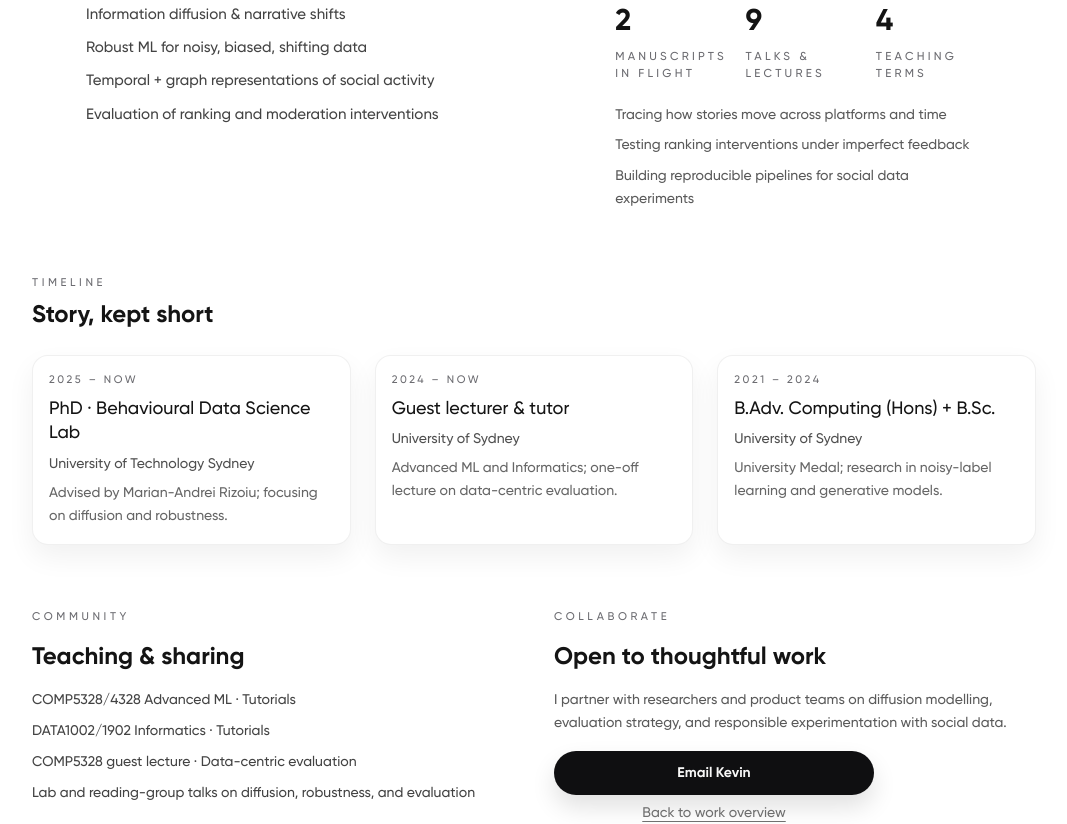
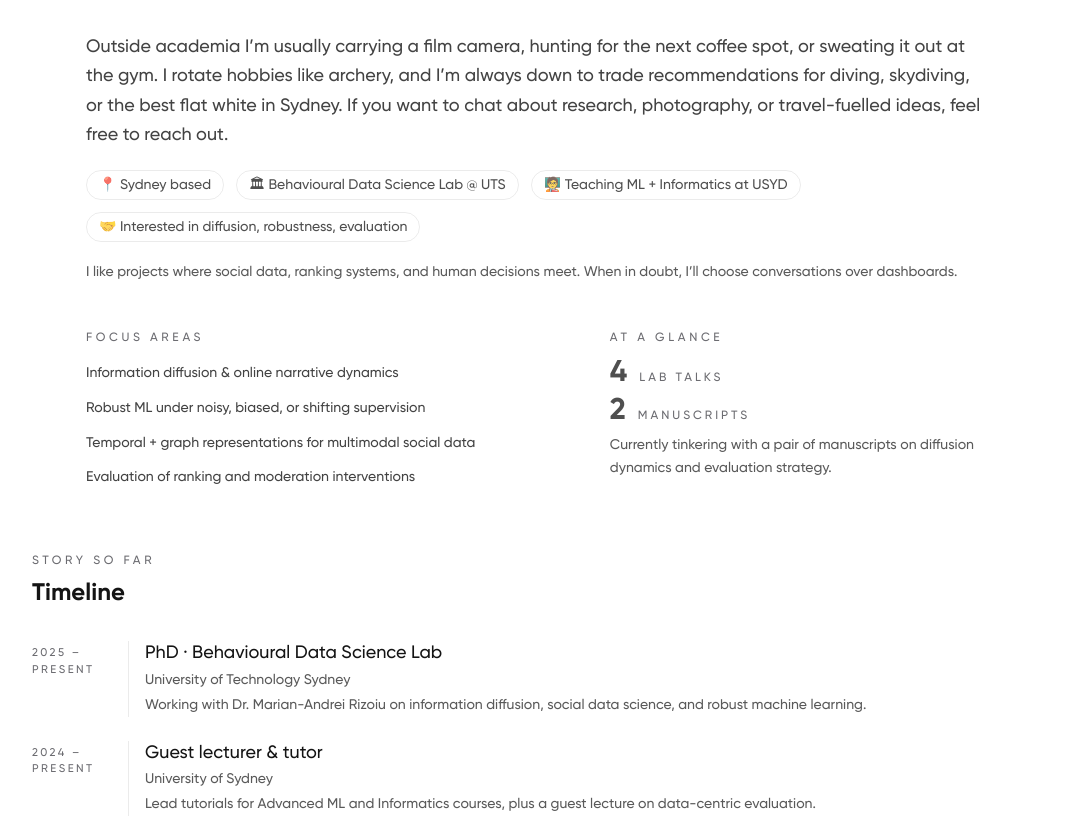
Before and after one commit to kyxzhe/kyxzhe.github.io, a Next.js app: page /about in a window 1280 px wide. Shown: the part 482-1306 px from the top of the page, without its empty margins (106-1173 px from the left). Built offline with nearby package versions, Linux system fonts and the light colour scheme.

Commit message:
style: streamline about layout

```diff
--- a/src/app/about/page.tsx
+++ b/src/app/about/page.tsx
@@ -5,60 +5,60 @@ import { motion } from "motion/react";
 import Navbar from "@/components/Navbar";
 import Footer from "@/components/Footer";
 import { contactInfo } from "@/lib/constants/contact";
-import { cardVariants, containerVariants } from "@/lib/animation/variants";
+import {
+  cardVariants,
+  containerVariants,
+} from "@/lib/animation/variants";
 
-const highlights = [
-  { label: "Base", value: "Sydney, AU" },
-  { label: "Lab", value: "Behavioural Data Science Lab · UTS" },
-  { label: "Teaching", value: "Guest lecturer · USYD" },
-  { label: "Interests", value: "Diffusion · Robust ML · Evaluation" },
+const timeline = [
+  {
+    title: "PhD · Behavioural Data Science Lab",
+    org: "University of Technology Sydney",
+    period: "2025 – Present",
+    detail:
+      "Working with Dr. Marian-Andrei Rizoiu on information diffusion, social data science, and robust machine learning.",
+  },
+  {
+    title: "Guest lecturer & tutor",
+    org: "University of Sydney",
+    period: "2024 – Present",
+    detail:
+      "Lead tutorials for Advanced ML and Informatics courses, plus a guest lecture on data-centric evaluation.",
+  },
+  {
+    title: "B.Adv. Computing (Honours) + B.Sc.",
+    org: "University of Sydney",
+    period: "2021 – 2024",
+    detail:
+      "Studied noisy-label learning and generative models, somehow graduated with a University Medal.",
+  },
 ];
 
-const stats = [
-  { label: "Manuscripts in flight", value: "2" },
-  { label: "Talks & lectures", value: "9" },
-  { label: "Teaching terms", value: "4" },
-];
-
-const focus = [
-  "Information diffusion & narrative shifts",
-  "Robust ML for noisy, biased, shifting data",
-  "Temporal + graph representations of social activity",
+const researchFocus = [
+  "Information diffusion & online narrative dynamics",
+  "Robust ML under noisy, biased, or shifting supervision",
+  "Temporal + graph representations for multimodal social data",
   "Evaluation of ranking and moderation interventions",
 ];
 
-const currentWork = [
-  "Tracing how stories move across platforms and time",
-  "Testing ranking interventions under imperfect feedback",
-  "Building reproducible pipelines for social data experiments",
+const contributions = [
+  "TA · 2024 S2 COMP5328/4328 Advanced Machine Learning",
+  "TA · 2025 S2 DATA1002/1902 Informatics: Data and Computation",
+  "Guest lecture: COMP5328 on data-centric ML evaluation",
+  "4 internal talks across lab meetings & reading groups",
 ];
 
-const timeline = [
-  {
-    period: "2025 – now",
-    title: "PhD · Behavioural Data Science Lab",
-    org: "University of Technology Sydney",
-    note: "Advised by Marian-Andrei Rizoiu; focusing on diffusion and robustness.",
-  },
-  {
-    period: "2024 – now",
-    title: "Guest lecturer & tutor",
-    org: "University of Sydney",
-    note: "Advanced ML and Informatics; one-off lecture on data-centric evaluation.",
-  },
-  {
-    period: "2021 – 2024",
-    title: "B.Adv. Computing (Hons) + B.Sc.",
-    org: "University of Sydney",
-    note: "University Medal; research in noisy-label learning and generative models.",
-  },
-];
+const aboutIntro = `I’m a PhD student at the University of Technology Sydney, working with Marian-Andrei Rizoiu in the Behavioural Data Science Lab. My research looks at how information spreads online and how to keep machine learning models a little more robust when faced with the messiness of the real world.
 
-const teaching = [
-  "COMP5328/4328 Advanced ML · Tutorials",
-  "DATA1002/1902 Informatics · Tutorials",
-  "COMP5328 guest lecture · Data-centric evaluation",
-  "Lab and reading-group talks on diffusion, robustness, and evaluation",
+Before the PhD, I studied at the University of Sydney (and somehow graduated with a University Medal). Teaching data science and ML became a favourite way to understand tough ideas—there’s nothing like explaining a concept to realise where the gaps are.
+
+Outside academia I’m usually carrying a film camera, hunting for the next coffee spot, or sweating it out at the gym. I rotate hobbies like archery, and I’m always down to trade recommendations for diving, skydiving, or the best flat white in Sydney. If you want to chat about research, photography, or travel-fuelled ideas, feel free to reach out.`;
+
+const highlights = [
+  "📍 Sydney based",
+  "🏛 Behavioural Data Science Lab @ UTS",
+  "🧑‍🏫 Teaching ML + Informatics at USYD",
+  "🤝 Interested in diffusion, robustness, evaluation",
 ];
 
 export default function AboutPage() {
@@ -72,101 +72,97 @@ export default function AboutPage() {
         animate="visible"
       >
         <motion.section
-          className="max-w-4xl w-full flex flex-col gap-10"
+          className="max-w-4xl w-full flex flex-col gap-12"
           variants={cardVariants}
           initial="hidden"
           animate="visible"
         >
-          <div className="flex flex-col gap-5">
-            <p className="text-[0.7rem] uppercase tracking-[0.32em] text-muted-foreground">
-              About Kevin
-            </p>
-            <div className="space-y-3">
-              <h1 className="text-4xl md:text-[2.75rem] font-semibold leading-tight">
-                Social data science, minimal noise
-              </h1>
-              <p className="text-base md:text-lg text-foreground/75 leading-relaxed">
-                I study how information spreads and how to keep machine learning reliable when data is messy. The work sits between diffusion modelling, ranking systems, and human judgement—always with an eye on clear evaluation.
-              </p>
-            </div>
-            <div className="flex flex-wrap gap-2 text-sm text-foreground/80">
+          <div className="flex flex-col gap-6">
+            <p className="text-xs uppercase tracking-[0.3em] text-muted-foreground">About Kevin</p>
+            <div className="space-y-5">
+              <h1 className="text-4xl md:text-5xl font-semibold leading-tight">Research first, people centered</h1>
+              <p className="text-base md:text-lg text-foreground/80 whitespace-pre-line leading-relaxed">{aboutIntro}</p>
+              <div className="flex flex-wrap gap-3 text-sm text-foreground/75">
                 {highlights.map((item) => (
-                <span
-                  key={item.label}
-                  className="px-3 py-[7px] rounded-full border border-[rgba(0,0,0,0.08)] bg-white shadow-[0_10px_22px_rgba(0,0,0,0.06)] dark:bg-[#1b1b1f] dark:border-[#2f2f35] dark:text-white"
-                >
-                  {item.value}
+                  <span key={item} className="px-3 py-1 rounded-full border border-[rgba(0,0,0,0.08)] bg-transparent dark:border-white/20">
+                    {item}
                   </span>
                 ))}
               </div>
+              <p className="text-sm text-foreground/70">
+                I like projects where social data, ranking systems, and human decisions meet. When in doubt, I’ll choose conversations over dashboards.
+              </p>
+            </div>
           </div>
 
-          <div className="grid gap-10 lg:grid-cols-[1.2fr_0.9fr]">
-            <div className="space-y-5">
-              <p className="text-[0.7rem] uppercase tracking-[0.32em] text-muted-foreground">Focus areas</p>
-              <div className="space-y-3 text-sm md:text-[15px] text-foreground/80">
-                {focus.map((item) => (
-                  <p key={item}>{item}</p>
+          <div className="grid gap-10 lg:grid-cols-[1.3fr_1fr]">
+            <div className="space-y-4">
+              <p className="text-xs uppercase tracking-[0.3em] text-muted-foreground">Focus areas</p>
+              <div className="space-y-3 text-sm text-foreground/80">
+                {researchFocus.map((item) => (
+                  <p key={item} className="leading-relaxed">{item}</p>
                 ))}
               </div>
             </div>
-            <div className="space-y-5">
-              <p className="text-[0.7rem] uppercase tracking-[0.32em] text-muted-foreground">At a glance</p>
-              <div className="grid grid-cols-2 sm:grid-cols-3 gap-6">
-                {stats.map((item) => (
-                  <div key={item.label} className="space-y-2">
-                    <p className="text-3xl font-semibold leading-tight">{item.value}</p>
-                    <p className="text-[0.72rem] uppercase tracking-[0.28em] text-muted-foreground">{item.label}</p>
+            <div className="space-y-3">
+              <p className="text-xs uppercase tracking-[0.3em] text-muted-foreground">At a glance</p>
+              <div className="flex flex-col gap-2 text-sm text-foreground/75">
+                <div className="flex items-baseline gap-3">
+                  <span className="text-3xl font-semibold leading-none">4</span>
+                  <span className="text-xs uppercase tracking-[0.25em] text-muted-foreground">Lab talks</span>
                 </div>
-                ))}
+                <div className="flex items-baseline gap-3">
+                  <span className="text-3xl font-semibold leading-none">2</span>
+                  <span className="text-xs uppercase tracking-[0.25em] text-muted-foreground">Manuscripts</span>
                 </div>
-              <div className="space-y-2 text-sm text-foreground/70 leading-relaxed">
-                {currentWork.map((item) => (
-                  <p key={item}>{item}</p>
-                ))}
+                <p className="text-sm text-foreground/70 leading-relaxed">
+                  Currently tinkering with a pair of manuscripts on diffusion dynamics and evaluation strategy.
+                </p>
               </div>
             </div>
           </div>
         </motion.section>
 
         <section className="w-full max-w-5xl space-y-16">
+          <div className="space-y-8">
+            <div className="space-y-2">
+              <p className="text-xs uppercase tracking-[0.3em] text-muted-foreground">Story so far</p>
+              <h2 className="text-2xl font-semibold">Timeline</h2>
+            </div>
             <div className="space-y-6">
-            <div className="space-y-2">
-              <p className="text-[0.7rem] uppercase tracking-[0.32em] text-muted-foreground">Timeline</p>
-              <h2 className="text-2xl font-semibold">Story, kept short</h2>
-            </div>
-            <div className="grid gap-6 md:grid-cols-3">
               {timeline.map((item) => (
-                <div
-                  key={item.title}
-                  className="space-y-2 rounded-2xl border border-[rgba(0,0,0,0.06)] bg-white p-4 shadow-[0_12px_28px_rgba(0,0,0,0.06)] dark:bg-[#1b1b1f] dark:border-[#2f2f35] dark:shadow-[0_12px_28px_rgba(0,0,0,0.45)]"
-                >
-                  <p className="text-[0.68rem] uppercase tracking-[0.24em] text-muted-foreground">
+                <div key={item.title} className="flex gap-4">
+                  <div className="w-20 shrink-0 pt-1">
+                    <p className="text-[0.7rem] uppercase tracking-[0.22em] text-muted-foreground">
                       {item.period}
                     </p>
+                  </div>
+                  <div className="flex-1 space-y-1 border-l border-[rgba(0,0,0,0.08)] pl-4 dark:border-white/20">
                     <h3 className="text-lg font-medium leading-snug">{item.title}</h3>
-                  <p className="text-sm text-foreground/75">{item.org}</p>
-                  <p className="text-sm text-foreground/65 leading-relaxed">{item.note}</p>
+                    <p className="text-sm text-foreground/70">{item.org}</p>
+                    <p className="text-sm text-foreground/70 leading-relaxed">{item.detail}</p>
+                  </div>
                 </div>
               ))}
             </div>
           </div>
 
-          <div className="grid gap-10 lg:grid-cols-2">
-            <div className="space-y-4">
-              <p className="text-[0.7rem] uppercase tracking-[0.32em] text-muted-foreground">Community</p>
+          <div className="grid gap-12 lg:grid-cols-2">
+            <div className="space-y-5">
+              <p className="text-xs uppercase tracking-[0.3em] text-muted-foreground">Community</p>
               <h2 className="text-2xl font-semibold">Teaching & sharing</h2>
-              <ul className="space-y-2 text-sm text-foreground/80">
-                {teaching.map((item) => (
-                  <li key={item} className="leading-relaxed">{item}</li>
+              <ul className="space-y-3 text-sm text-foreground/80">
+                {contributions.map((item) => (
+                  <li key={item}>{item}</li>
                 ))}
               </ul>
             </div>
-            <div className="space-y-4">
-              <p className="text-[0.7rem] uppercase tracking-[0.32em] text-muted-foreground">Collaborate</p>
+            <div className="space-y-5">
+              <p className="text-xs uppercase tracking-[0.3em] text-muted-foreground">Collaborate</p>
               <h2 className="text-2xl font-semibold">Open to thoughtful work</h2>
               <p className="text-sm text-foreground/70 leading-relaxed">
-                I partner with researchers and product teams on diffusion modelling, evaluation strategy, and responsible experimentation with social data.
+                I partner with researchers and product teams on diffusion modelling,
+                moderation strategy, and responsible experimentation with social data.
               </p>
               <div className="flex flex-col gap-2 text-sm max-w-xs">
                 <Link
```
Lines whose indentation alone changed are shown as unchanged.
